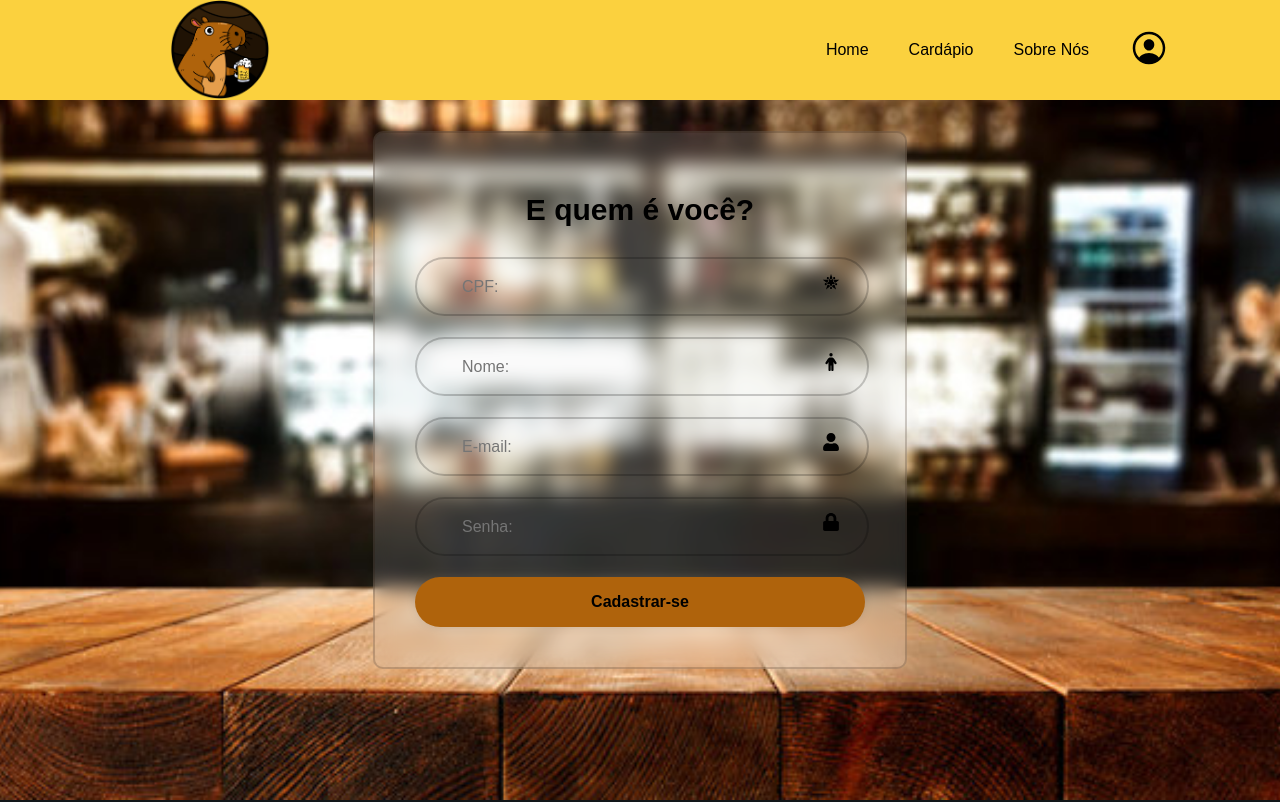
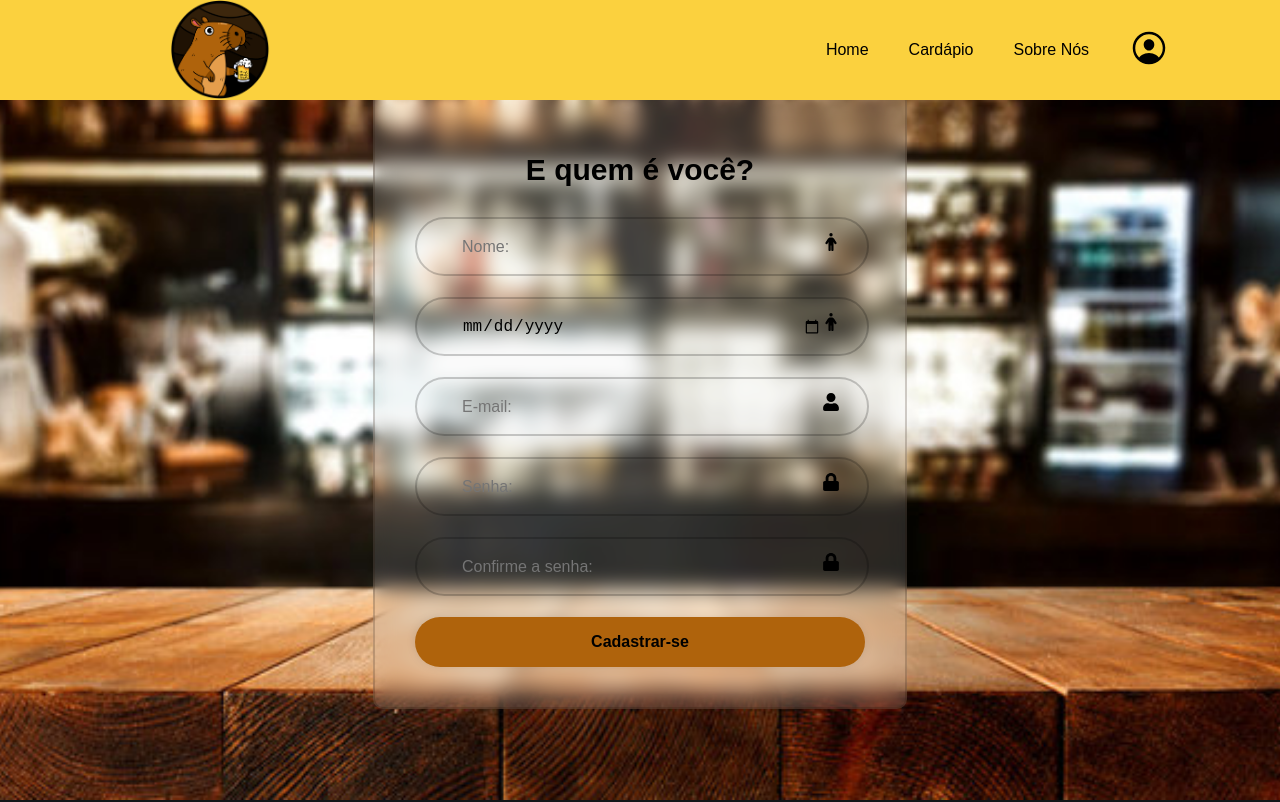
Before and after one commit to Todorikowo/Caipivarinha-2, a React (Create React App) app: page /registro in a window 1280 px wide. Shown: the top 802 px of the page. Built offline with nearby package versions, Linux system fonts and the light colour scheme.

Commit message:
funciona plz

```diff
--- a/src/components/Login/Registro.jsx
+++ b/src/components/Login/Registro.jsx
@@ -11,14 +11,14 @@ const Registro = () => {
     // constantes
     const [username, setUsername] = useState("");
     const [password, setPassword] = useState("");
+        const [date, setDate] = useState("");
     const [email, setEmail] = useState("");
-    const [CPF, setCPF] = useState("00000000000");
 
     // constante envio
     const handleSubmit = () => {
         // eslint-disable-next-line no-restricted-globals
         event.preventDefault();
-        alert("Enviando os dados:" + username + " - " + password + " - " + email + " - " + CPF);
+        alert("Enviando os dados:" + username + " - " + password + " - " + email + " - " + date);
     };
 
     return(
@@ -26,14 +26,14 @@ const Registro = () => {
         <div className="container-login">
             <form onSubmit={handleSubmit}>
                 <h1>E quem é você?</h1>
-                {/* cpf */}
-                <div className="input-field">
-                    <input type="text" id="CPF" placeholder="CPF:" onChange={(e) => setCPF(e.target.value)} required/>
-                    <GiJusticeStar className="icon"/>
-                </div>
                 {/* nome */}
                 <div className="input-field">
                     <input type="text" placeholder="Nome:" onChange={(e) => setUsername(e.target.value)} required/>
+                    <FaPerson className="icon"/>
+                </div>
+                {/* data de nascimento */}
+                <div className="input-field">
+                    <input type="date" placeholder="Data de nascimento:" onChange={(e) => setDate(e.target.value)} required/>
                     <FaPerson className="icon"/>
                 </div>
                 {/* email */}
@@ -46,6 +46,11 @@ const Registro = () => {
                     <input type="password" placeholder="Senha:" onChange={(e) => setPassword(e.target.value)} required/>
                     <FaLock className="icon"/>
                 </div>
+                {/* confirma a senha */}
+                <div className="input-field">
+                    <input type="password" placeholder="Confirme a senha:" onChange={(e) => setPassword(e.target.value)} required/>
+                    <FaLock className="icon"/>
+                </div>
                     {/* botão cadastro */}
                     <Link to="/conta">
                         <button>Cadastrar-se</button>
```
